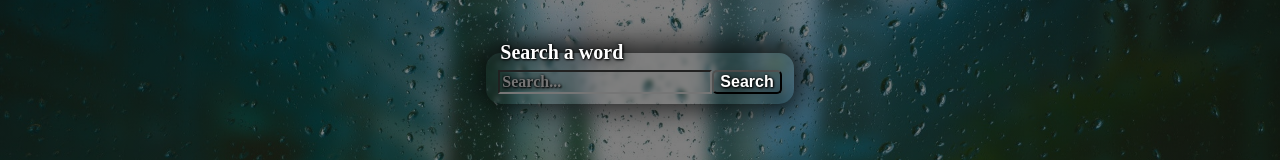
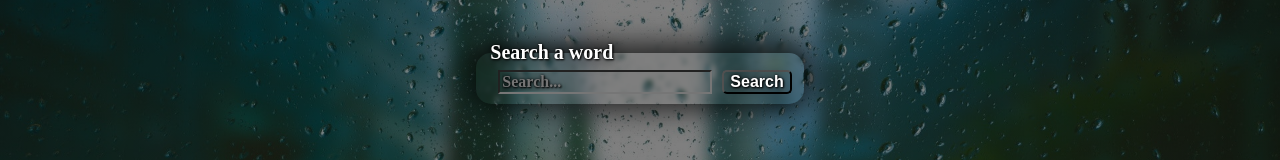
Before and after one commit to CrisGS/react-dictionary, a React (Create React App) app: page / in a window 1280 px wide. Shown: the part 136-296 px from the top of the page. Built offline with nearby package versions, Linux system fonts and the light colour scheme.

Commit message:
update style

```diff
--- a/src/assets/searchSection.css
+++ b/src/assets/searchSection.css
@@ -35,5 +35,5 @@
     font-size: 16px;
     font-weight: bold;
     font-family: cursive;
-    margin: auto;
+    margin: 0px 10px 0px 10px;
 }
```
